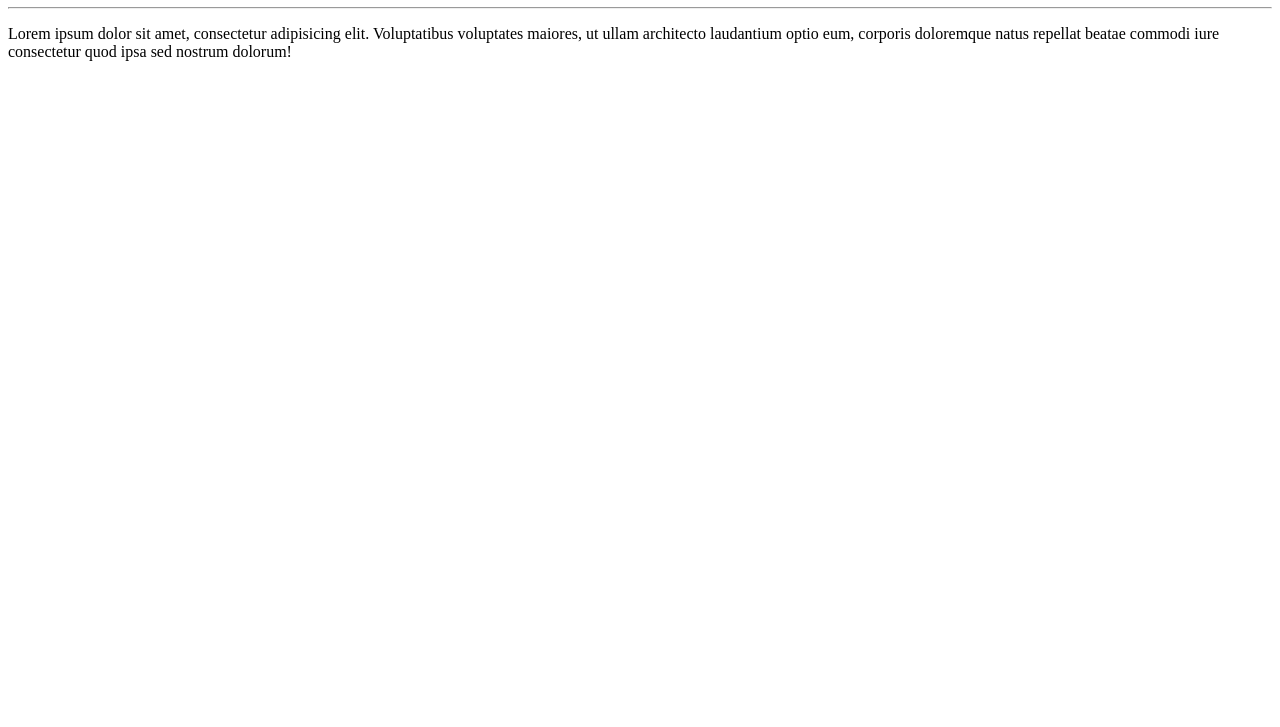
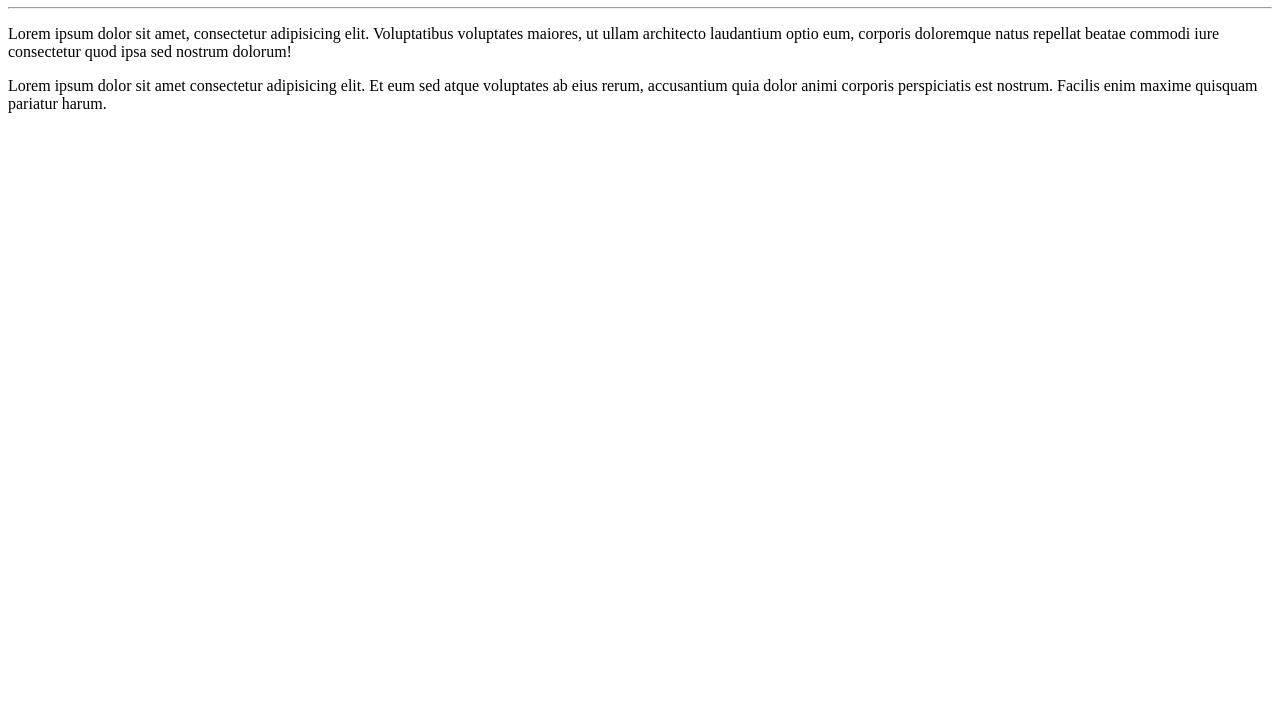
Before and after one commit to luizacoelh/PrimeiroProjeto, a plain HTML site: page site-exemplo/index.html in a window 1280 px wide. Shown: the part 73-800 px from the top of the page. Drawn offline with Linux system fonts and the light colour scheme.

Commit message:
ad paragrafo

```diff
--- a/site-exemplo/index.html
+++ b/site-exemplo/index.html
@@ -9,5 +9,6 @@
     <h1>Hi, word</h1>
     <hr>
     <p>Lorem ipsum dolor sit amet, consectetur adipisicing elit. Voluptatibus voluptates maiores, ut ullam architecto laudantium optio eum, corporis doloremque natus repellat beatae commodi iure consectetur quod ipsa sed nostrum dolorum!</p>
+    <P>Lorem ipsum dolor sit amet consectetur adipisicing elit. Et eum sed atque voluptates ab eius rerum, accusantium quia dolor animi corporis perspiciatis est nostrum. Facilis enim maxime quisquam pariatur harum.</P>
 </body>
 </html>
```
